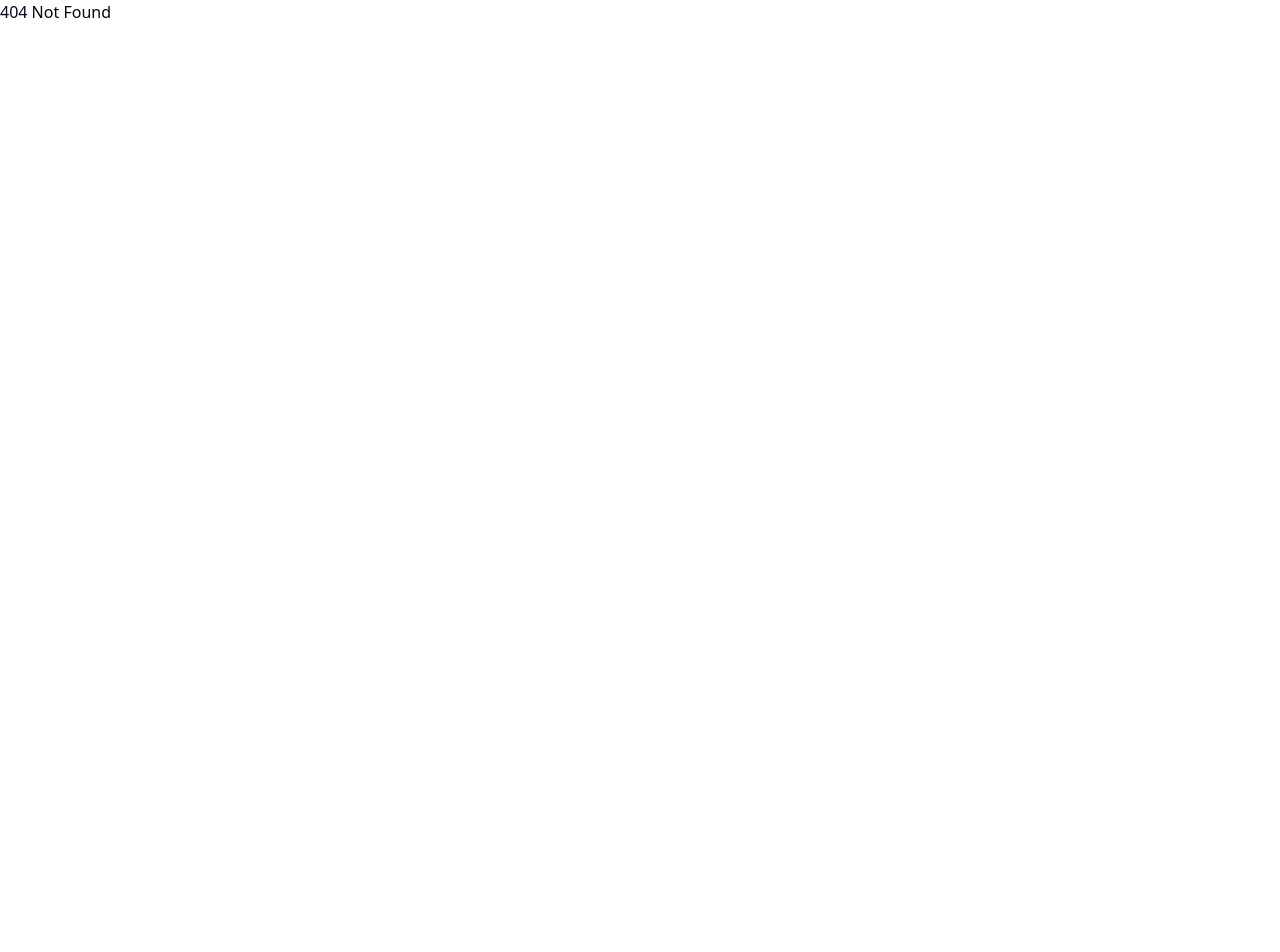
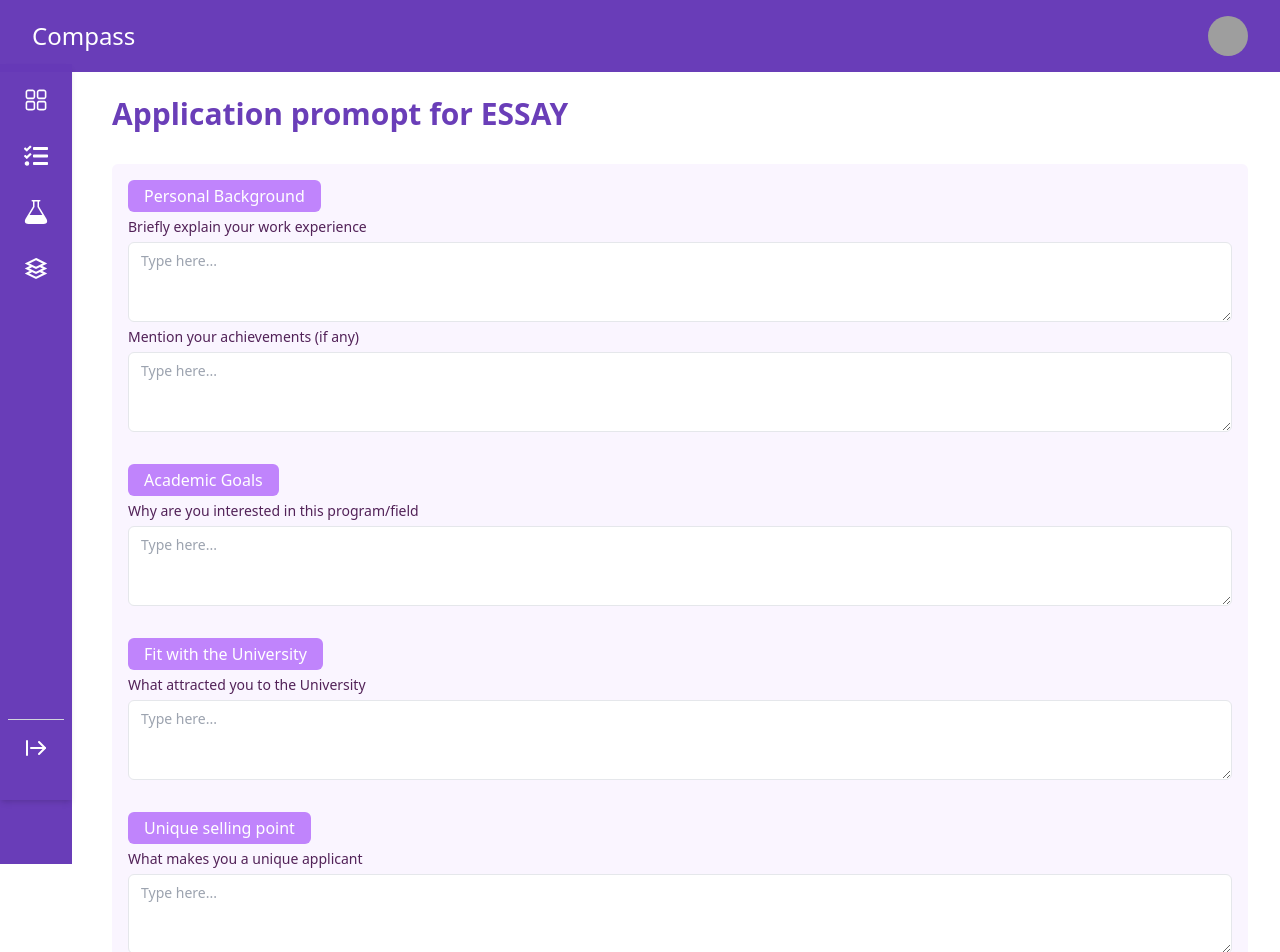
Before and after one commit to takeleapnow/compass-frontend, a React (Vite) app: page /writing-lab/ai/prompt in a window 1280 px wide. Before the commit this address had no page. Shown: the top 952 px of the page. Before the commit the page ends 800 px from the top, so only its background shows below. Built offline with nearby package versions, Linux system fonts and the light colour scheme; grey boxes are pictures that could not be loaded.

Commit message:
create with AI prompt page added

```diff
--- a/src/App.tsx
+++ b/src/App.tsx
@@ -11,6 +11,7 @@ import { ToastContainer } from 'react-toastify'
 import { Resources } from './components/pages/resources'
 import { useEffect } from 'react'
 import { Support } from './components/pages/support'
+import WLAIPrompt from './components/pages/writingLab/subComponents/WLAIPrompt'
 function App() {
   useEffect(() => {
     if (localStorage.theme === "dark" ) {
@@ -39,6 +40,7 @@ function App() {
         <Route path="/writing-lab" element={<WritingLab/>} />
         <Route path='/writing-lab/editor' element={<EditorHome/>} />
         <Route path="/writing-lab/view/all" element={<WritingMaterialHome/>}/>
+        <Route path= "/writing-lab/ai/prompt" element={<WLAIPrompt/>} />
 
         <Route path="/task-manager" element={<TaskManger/>} />
 
--- /dev/null
+++ b/src/components/pages/writingLab/subComponents/WLAIPrompt.tsx
@@ -0,0 +1,151 @@
+import Dashboard from "@/components/shared/wrappers/Dashboard";
+import { Button } from "@/components/ui/button";
+import { Label } from "@/components/ui/label";
+import { Textarea } from "@/components/ui/textarea";
+import { useState } from "react";
+import { HiOutlineSparkles } from "react-icons/hi2";
+
+interface PromptData {
+  personalBackground: {
+    workExperience: string;
+    achievements: string;
+  };
+  academicGoals: {
+    interestInProgram: string;
+  };
+  fitWithUniversity: {
+    attractionToUniversity: string;
+  };
+  uniqueSellingPoint: {
+    uniqueApplicant: string;
+  };
+}
+const WLAIPrompt = () => {
+  const [promptData, setPromptData] = useState<PromptData>({
+    personalBackground: {
+      workExperience: "",
+      achievements: "",
+    },
+    academicGoals: {
+      interestInProgram: "",
+    },
+    fitWithUniversity: {
+      attractionToUniversity: "",
+    },
+    uniqueSellingPoint: {
+      uniqueApplicant: "",
+    },
+  });
+  return (
+    <Dashboard>
+      <div>
+        <p className="page-title">Application promopt for ESSAY</p>
+        <div className="bg-purple-50 rounded-md min-h-screen flex flex-col  gap-8 p-4">
+          <div className="flex flex-col gap-2">
+            <p className=" bg-purple-400 w-fit px-4 py-1 rounded-md text-white font-medium">
+              Personal Background
+            </p>
+            <div>
+              <Label>Briefly explain your work experience</Label>
+              <Textarea
+                placeholder="Type here..."
+                value={promptData.personalBackground.workExperience}
+                onChange={(e) =>
+                  setPromptData({
+                    ...promptData,
+                    personalBackground: {
+                      ...promptData.personalBackground,
+                      workExperience: e.target.value,
+                    },
+                  })
+                }
+              />
+            </div>
+            <div>
+              <Label>Mention your achievements (if any)</Label>
+              <Textarea
+                placeholder="Type here..."
+                value={promptData.personalBackground.achievements}
+                onChange={(e) =>
+                  setPromptData({
+                    ...promptData,
+                    personalBackground: {
+                      ...promptData.personalBackground,
+                      achievements: e.target.value,
+                    },
+                  })
+                }
+              />
+            </div>
+          </div>
+          <div className="flex flex-col gap-2">
+            <p className="bg-purple-400 w-fit px-4 py-1 rounded-md text-white font-medium">
+              Academic Goals
+            </p>
+            <div>
+              <Label>Why are you interested in this program/field</Label>
+              <Textarea
+                placeholder="Type here..."
+                value={promptData.academicGoals.interestInProgram}
+                onChange={(e) =>
+                  setPromptData({
+                    ...promptData,
+                    academicGoals: {
+                      ...promptData.academicGoals,
+                      interestInProgram: e.target.value,
+                    },
+                  })
+                }
+              />
+            </div>
+          </div>
+          <div className="flex flex-col gap-2">
+            <p className="bg-purple-400 w-fit px-4 py-1 rounded-md text-white font-medium">
+              Fit with the University
+            </p>
+            <div>
+              <Label>What attracted you to the University</Label>
+              <Textarea
+                placeholder="Type here..."
+                value={promptData.fitWithUniversity.attractionToUniversity}
+                onChange={(e) =>
+                  setPromptData({
+                    ...promptData,
+                    fitWithUniversity: {
+                      ...promptData.fitWithUniversity,
+                      attractionToUniversity: e.target.value,
+                    },
+                  })
+                }
+              />
+            </div>
+          </div>
+          <div className="flex flex-col gap-2">
+            <p className="bg-purple-400 w-fit px-4 py-1 rounded-md text-white font-medium">
+              Unique selling point
+            </p>
+            <div>
+              <Label>What makes you a unique applicant</Label>
+              <Textarea
+                placeholder="Type here..."
+                value={promptData.uniqueSellingPoint.uniqueApplicant}
+                onChange={(e) =>
+                  setPromptData({
+                    ...promptData,
+                    uniqueSellingPoint: {
+                      ...promptData.uniqueSellingPoint,
+                      uniqueApplicant: e.target.value,
+                    },
+                  })
+                }
+              />
+            </div>
+          </div>
+          <Button className="w-lg px-24 mx-auto"> <HiOutlineSparkles/>Create with AI</Button>
+        </div>
+      </div>
+    </Dashboard>
+  );
+};
+
+export default WLAIPrompt;
--- a/src/components/pages/writingLab/subComponents/WritingLabCard.tsx
+++ b/src/components/pages/writingLab/subComponents/WritingLabCard.tsx
@@ -5,13 +5,15 @@ import {
   DropdownMenuGroup,
   DropdownMenuItem,
   DropdownMenuLabel,
-  // DropdownMenuPortal,
+  DropdownMenuPortal,
   DropdownMenuSeparator,
-  // DropdownMenuSub,
-  // DropdownMenuSubContent,
-  // DropdownMenuSubTrigger,
+  DropdownMenuSub,
+  DropdownMenuSubContent,
+  DropdownMenuSubTrigger,
   DropdownMenuTrigger,
 } from "@/components/ui/dropdown-menu";
+import { HiOutlineDocumentPlus, HiOutlineSparkles } from "react-icons/hi2";
+
 import { FiEdit, FiFileText } from "react-icons/fi";
 import { LuFileEdit } from "react-icons/lu";
 import { CiEdit } from "react-icons/ci";
@@ -56,12 +58,30 @@ const WritingLabCard = ({
                   <span>View all</span>
                 </DropdownMenuItem>
               </Link>
-              <Link to={"/writing-lab/editor"}>
-                <DropdownMenuItem>
-                  <LuFileEdit className="mr-2 h-4 w-4" />
-                  <span>Create new version</span>
-                </DropdownMenuItem>
-              </Link>
+              <div>
+                <DropdownMenuSub>
+                  <DropdownMenuSubTrigger>
+                    <LuFileEdit className="mr-2 h-4 w-4" />
+                    <span>Create new version</span>
+                  </DropdownMenuSubTrigger>
+                  <DropdownMenuPortal>
+                    <DropdownMenuSubContent>
+                      <Link to={"/writing-lab/editor"}>
+                        <DropdownMenuItem>
+                          <HiOutlineDocumentPlus className="mr-2 h-4 w-4" />
+                          <span>Create manually</span>
+                        </DropdownMenuItem>
+                      </Link>
+                      <Link to={"/writing-lab/ai/prompt"}>
+                        <DropdownMenuItem>
+                          <HiOutlineSparkles className="mr-2 h-4 w-4" />
+                          <span>Create with AI</span>
+                        </DropdownMenuItem>
+                      </Link>
+                    </DropdownMenuSubContent>
+                  </DropdownMenuPortal>
+                </DropdownMenuSub>
+              </div>
               <DropdownMenuItem>
                 <CiEdit className="mr-2 h-4 w-4" />
                 <span>Edit details</span>
--- a/src/components/pages/writingLab/subComponents/WritingLabNav.tsx
+++ b/src/components/pages/writingLab/subComponents/WritingLabNav.tsx
@@ -56,7 +56,7 @@ const WritingLabNav = () => {
   };
 
   return (
-    <div className="flex justify-end gap-4 h-[10%]">
+    <div className="flex justify-end gap-4 ">
       <Input className="w-1/4" placeholder="Search shortlist..." />
       {/* filter options */}
       <Popover>
```
